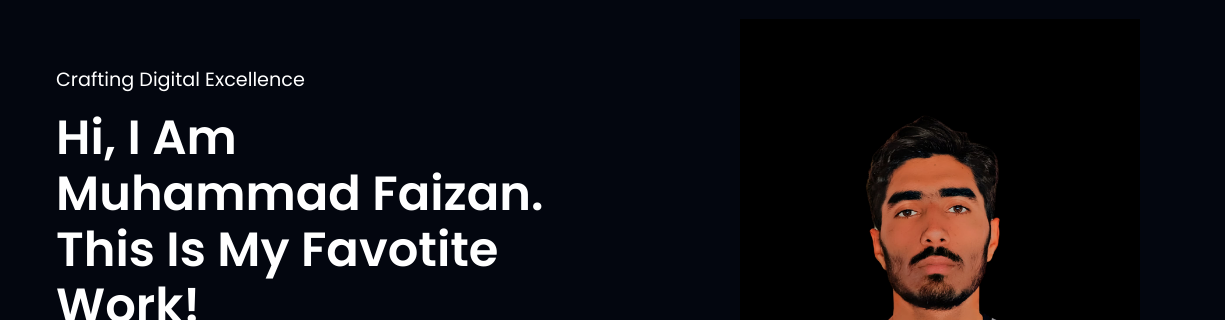
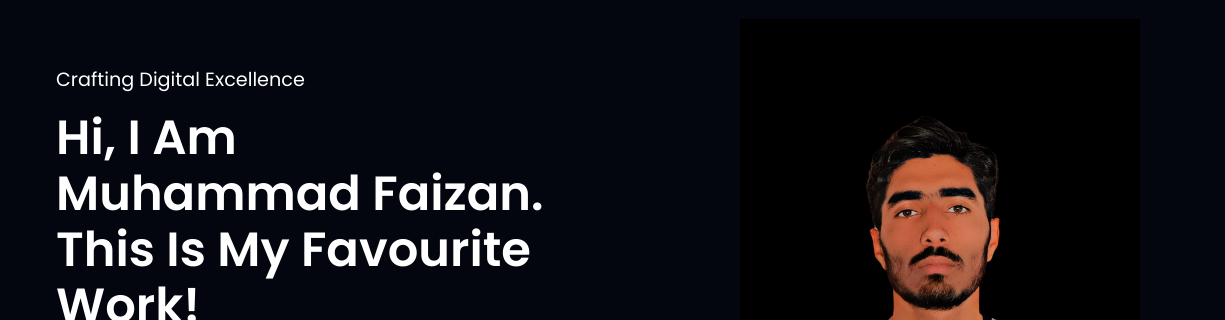
Before and after one commit to fazi-gondal/fazi-gondal.github.io, a plain HTML site: page index.html in a window 1280 px wide. Shown: the part 120-440 px from the top of the page, 0-1225 px from the left. Drawn offline with nearby package versions, Linux system fonts and the light colour scheme.

Commit message:
Update index.html

```diff
--- a/index.html
+++ b/index.html
@@ -49,7 +49,7 @@
         </div>
         <div class="header__content">
           <h4>Crafting Digital Excellence</h4>
-          <h1>Hi, I Am<br> Muhammad Faizan.<br> This Is My Favotite Work!</h1>
+          <h1>Hi, I Am<br> Muhammad Faizan.<br> This Is My Favourite Work!</h1>
           <p>
             I'm a dedicated web & native app developer with a creative flair and a penchant
             for turning lines of code into captivating online experiences. My
```
